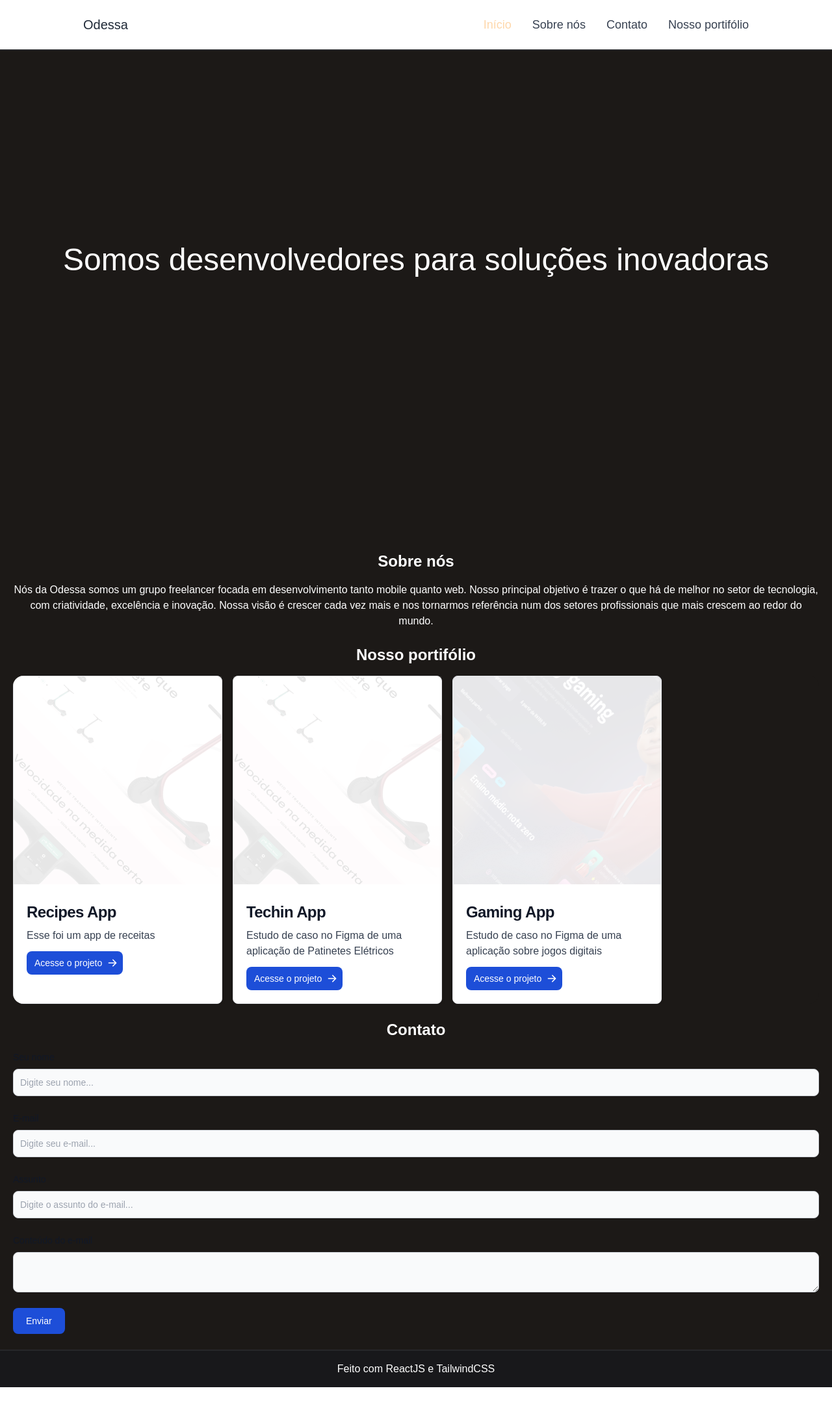
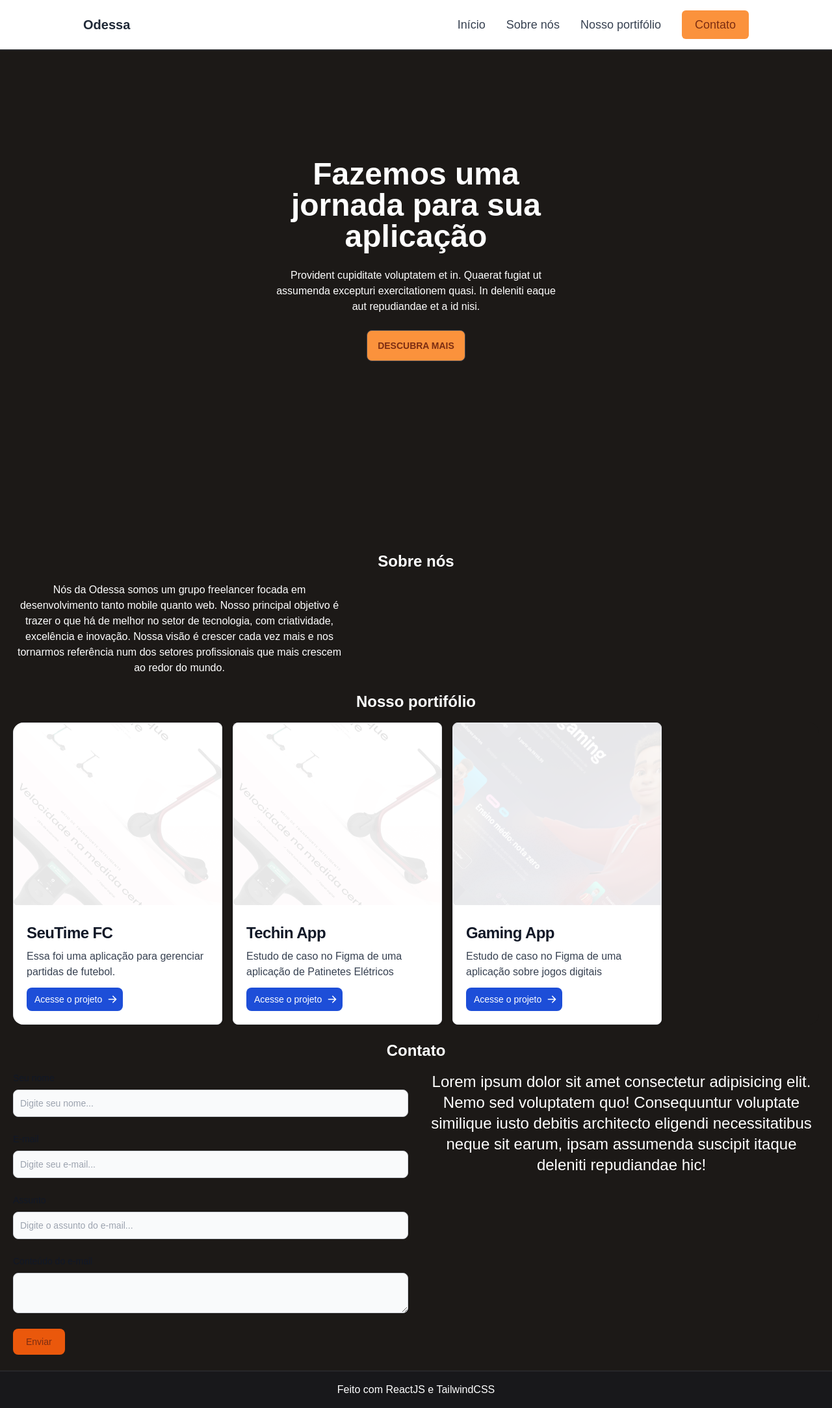
Before and after one commit to p-lacerda/apice-tech, a Next.js app: page / in a window 1280 px wide. Shown: the whole page at 65% size. Before the commit the page ends 2135 px from the top, so only its background shows below. Built offline with nearby package versions, Linux system fonts and the light colour scheme.

Commit message:
implements css

```diff
--- a/components/AboutUs.jsx
+++ b/components/AboutUs.jsx
@@ -5,10 +5,13 @@
   const englishTitle = 'About Us';
 
   return (
-    <div className='text-white text-center'>
-      <h3 className='text-2xl font-bold mb-4'>Sobre nós</h3>
-      <p>Nós da Odessa somos um grupo freelancer focada em desenvolvimento tanto mobile quanto web. Nosso principal objetivo é trazer o que há de melhor no setor de tecnologia, com criatividade, excelência e inovação. Nossa visão é crescer cada vez mais e nos tornarmos referência num dos setores profissionais que mais crescem ao redor do mundo. </p>
-    </div>
+    <div id="about-us" className='text-white'>
+      <h3 className='text-2xl font-bold mb-4 text-center'>Sobre nós</h3>
+      <div className='flex flex-row'>
+
+      </div>
+      <p className='max-w-lg text-center'>Nós da Odessa somos um grupo freelancer focada em desenvolvimento tanto mobile quanto web. Nosso principal objetivo é trazer o que há de melhor no setor de tecnologia, com criatividade, excelência e inovação. Nossa visão é crescer cada vez mais e nos tornarmos referência num dos setores profissionais que mais crescem ao redor do mundo. </p>
+      </div>
   )
 }
 
--- a/components/Card.jsx
+++ b/components/Card.jsx
@@ -3,9 +3,9 @@
 
 function Card({ name, description, img}) {
   return (
-    <div className="flex-col max-w-xs bg-white rounded-lg border border-gray-200 shadow-md dark:bg-gray-800 dark:border-gray-700 carousel-item w-full">
+    <div className="flex-col max-w-xs bg-white rounded-lg border border-gray-200 shadow-md dark:bg-zinc-800 dark:border-gray-700 carousel-item w-full">
   <a href="#">
-    <Image className="rounded-t-lg w-full overflow-hidden scale-150 opacity-10 hover:opacity-30 hover:scale-145 delay-100 ease-in-out hover:scale-[1.7] rotate-45" width={400} height={400} src={ img } alt="" />
+    <Image className="rounded-t-lg w-full overflow-hidden scale-150 opacity-10 hover:opacity-30 hover:scale-145 duration-300 ease-in-out hover:scale-[1.7] rotate-45 2s cubic-bezier(0.4, 0, 0.6, 1)" width={400} height={350} src={ img } alt="" />
   </a>
   <div className="p-5">
     <a href="#">
@@ -18,7 +18,7 @@
     </p>
     <a
       href="#"
-      className="inline-flex items-center py-2 px-3 text-sm font-medium text-center text-white bg-blue-700 rounded-lg hover:bg-blue-800 focus:ring-4 focus:outline-none focus:ring-blue-300 dark:bg-blue-600 dark:hover:bg-blue-700 dark:focus:ring-blue-800"
+      className="inline-flex items-center py-2 px-3 text-sm font-medium text-center text-white bg-blue-700 rounded-lg hover:bg-blue-800 focus:ring-4 focus:outline-none focus:ring-blue-300 dark:bg-transparent dark:border dark:hover:bg-zinc-900 dark:focus:ring-blue-800 duration-300 ease-in-out"
     >
       Acesse o projeto
       <svg
--- a/components/Contact.jsx
+++ b/components/Contact.jsx
@@ -5,9 +5,10 @@
   const englishTitle = 'Contact us';
   const englishName = 'Your name';
   return (
-<div className='text-white max-w-sd'>
-      <form className=''>
-        <h3 className='text-2xl font-bold mb-4 text-center'>Contato</h3>
+<div id="contact" className='text-white'>
+      <h3 className='text-2xl font-bold mb-4 text-center'>Contato</h3>
+      <div className='flex flex-row space-x-6'>
+      <form className='w-1/2'>
         <div className="mb-6">
           <label
             htmlFor="name"
@@ -69,92 +70,19 @@
         </div>
         <button
           type="submit"
-          className="text-white bg-blue-700 hover:bg-blue-800 focus:ring-4 focus:outline-none focus:ring-blue-300 font-medium rounded-lg text-sm w-full sm:w-auto px-5 py-2.5 text-center dark:bg-blue-600 dark:hover:bg-blue-700 dark:focus:ring-blue-800 mb-6"
+          className="text-orange-900 bg-orange-600 hover:bg-blue-800 focus:ring-4 focus:outline-none focus:ring-blue-300 font-medium rounded-lg text-sm w-full sm:w-auto px-5 py-2.5 text-center dark:bg-orange-400 dark:hover:bg-orange-300 dark:focus:ring-blue-800 mb-6"
         >
           Enviar
         </button>
       </form>
-
+      <p className='w-1/2 text-2xl text-center'>Lorem ipsum dolor sit amet consectetur adipisicing elit. Nemo sed voluptatem quo! Consequuntur voluptate similique iusto debitis architecto eligendi necessitatibus neque sit earum, ipsam assumenda suscipit itaque deleniti repudiandae hic!</p>
+      </div>
     </div>
 
 
 
 
   )
-
-  return (
-    <div className='text-white'>
-      <form className=''>
-        <h3 className='text-2xl font-bold mb-4'>Entre em contato</h3>
-        <div className="mb-6">
-          <label
-            htmlFor="name"
-            className="block mb-2 text-sm font-medium text-gray-900 dark:text-gray-300"
-          >
-            Seu nome
-          </label>
-          <input
-            type="text"
-            id="name"
-            className="bg-gray-50 border border-gray-300 text-gray-900 text-sm rounded-lg focus:ring-blue-500 focus:border-blue-500 block w-full p-2.5 dark:bg-gray-700 dark:border-gray-600 dark:placeholder-gray-400 dark:text-white dark:focus:ring-blue-500 dark:focus:border-blue-500"
-            placeholder="Digite seu nome..."
-            required=""
-          />
-        </div>
-        <div className="mb-6">
-          <label
-            htmlFor="email"
-            className="block mb-2 text-sm font-medium text-gray-900 dark:text-gray-300"
-          >
-            Seu e-mail
-          </label>
-          <input
-            type="email"
-            id="email"
-            className="bg-gray-50 border border-gray-300 text-gray-900 text-sm rounded-lg focus:ring-blue-500 focus:border-blue-500 block w-full p-2.5 dark:bg-gray-700 dark:border-gray-600 dark:placeholder-gray-400 dark:text-white dark:focus:ring-blue-500 dark:focus:border-blue-500"
-            placeholder="Digite seu e-mail..."
-            required=""
-          />
-        </div>
-        <div className="mb-6">
-          <label
-            htmlFor="subject"
-            className="block mb-2 text-sm font-medium text-gray-900 dark:text-gray-300"
-          >
-            Assunto
-          </label>
-          <input
-            type="text"
-            id="subject"
-            placeholder="Digite o assunto do e-mail..."
-            className="bg-gray-50 border border-gray-300 text-gray-900 text-sm rounded-lg focus:ring-blue-500 focus:border-blue-500 block w-full p-2.5 dark:bg-gray-700 dark:border-gray-600 dark:placeholder-gray-400 dark:text-white dark:focus:ring-blue-500 dark:focus:border-blue-500"
-            required=""
-          />
-        </div>
-        <div className="mb-6">
-          <label
-            htmlFor="content"
-            className="block mb-2 text-sm font-medium text-gray-900 dark:text-gray-300"
-          >
-            Conteúdo do e-mail
-          </label>
-          <textarea
-            type="text"
-            id="content"
-            className="bg-gray-50 border border-gray-300 text-gray-900 text-sm rounded-lg focus:ring-blue-500 focus:border-blue-500 block w-full p-2.5 dark:bg-gray-700 dark:border-gray-600 dark:placeholder-gray-400 dark:text-white dark:focus:ring-blue-500 dark:focus:border-blue-500"
-            required=""
-          />
-        </div>
-        <button
-          type="submit"
-          className="text-white bg-blue-700 hover:bg-blue-800 focus:ring-4 focus:outline-none focus:ring-blue-300 font-medium rounded-lg text-sm w-full sm:w-auto px-5 py-2.5 text-center dark:bg-blue-600 dark:hover:bg-blue-700 dark:focus:ring-blue-800 mb-6"
-        >
-          Submit
-        </button>
-      </form>
-
-    </div>
-  )
 }
 
 export default Contact
--- a/components/Navbar.jsx
+++ b/components/Navbar.jsx
@@ -1,3 +1,4 @@
+import Image from 'next/image';
 import Link from 'next/link';
 import React, { useState } from 'react'
 
@@ -5,10 +6,10 @@
   const [isMenuActive, setMenuActive] = useState(false);
 
   return (
-    <nav className="px-5 md:px-0 bg-white border-b-2 border-zinc-800 py-6 dark:bg-zinc-900 fixed z-20 w-screen top-0">
+    <nav className="px-5 md:px-0 bg-white border-b-2 border-zinc-800 py-6 dark:bg-[#171717] fixed z-20 w-screen top-0">
       <div className="container flex flex-wrap justify-between items-center mx-auto max-w-screen-sm md:max-w-screen-md lg:max-w-screen-lg xl:max-w-screen-lg">
-        <a href="https://flowbite.com" className="flex items-center">
-          <span className="self-center text-xl font-light whitespace-nowrap dark:text-white">
+        <a href="#" className="flex items-center">
+          <span className="self-center text-xl font-bold whitespace-nowrap dark:text-white">
             Odessa
           </span>
         </a>
@@ -50,9 +51,8 @@
           <ul className="flex flex-col mt-4 md:flex-row md:space-x-8 md:mt-0 md:text-lg md:font-medium">
             <li>
               <Link href="#">
-
                 <a
-                  className="block py-2 pr-4 pl-3 text-white bg-blue-700 rounded md:bg-transparent md:text-orange-200 md:p-0 dark:text-white"
+                  className="block py-2 pr-4 pl-3 text-gray-700 border-b border-gray-100 hover:bg-gray-50 md:hover:bg-transparent md:border-0 md:hover:text-blue-700 md:p-0 dark:text-gray-400 md:dark:hover:text-white dark:hover:bg-gray-700 dark:hover:text-white md:dark:hover:bg-transparent dark:border-gray-700"
                   aria-current="page"
                 >
                   Início
@@ -61,30 +61,29 @@
 
             </li>
             <li>
-              <Link href="/about-us">
+              <Link href="#about-us">
                 <a
                   className="block py-2 pr-4 pl-3 text-gray-700 border-b border-gray-100 hover:bg-gray-50 md:hover:bg-transparent md:border-0 md:hover:text-blue-700 md:p-0 dark:text-gray-400 md:dark:hover:text-white dark:hover:bg-gray-700 dark:hover:text-white md:dark:hover:bg-transparent dark:border-gray-700"
                 >
                   Sobre nós
                 </a>
               </Link>
-
             </li>
             <li>
-              <Link href="/contact">
+              <Link href="#portfolio">
                 <a
                   className="block py-2 pr-4 pl-3 text-gray-700 border-b border-gray-100 hover:bg-gray-50 md:hover:bg-transparent md:border-0 md:hover:text-blue-700 md:p-0 dark:text-gray-400 md:dark:hover:text-white dark:hover:bg-gray-700 dark:hover:text-white md:dark:hover:bg-transparent dark:border-gray-700"
                 >
-                  Contato
+                  Nosso portifólio
                 </a>
               </Link>
             </li>
             <li>
-              <Link href="/portfolio">
+              <Link href="#contact">
                 <a
-                  className="block py-2 pr-4 pl-3 text-gray-700 border-b border-gray-100 hover:bg-gray-50 md:hover:bg-transparent md:border-0 md:hover:text-blue-700 md:p-0 dark:text-gray-400 md:dark:hover:text-white dark:hover:bg-gray-700 dark:hover:text-white md:dark:hover:bg-transparent dark:border-gray-700"
+                  className="px-5 py-3 rounded-md bg-orange-400 text-orange-900"
                 >
-                  Nosso portifólio
+                  Contato
                 </a>
               </Link>
             </li>
--- a/components/Projects.jsx
+++ b/components/Projects.jsx
@@ -6,8 +6,8 @@
 function Projects() {
   const [projects, setProjects] = useState([
     {
-      name: 'Recipes App',
-      description: 'Esse foi um app de receitas',
+      name: 'SeuTime FC',
+      description: 'Essa foi uma aplicação para gerenciar partidas de futebol.',
       src: '/TechinApp.png',
       page: 1,
     },
@@ -24,7 +24,7 @@
   ]);
   return (
     <div className='text-white'>
-      <h3 className='text-2xl font-bold mb-4 text-center'>Nosso portifólio</h3>
+      <h3 id="portfolio" className='text-2xl font-bold mb-4 text-center'>Nosso portifólio</h3>
       <div className="carousel carousel-left sm:max-w-2xl md:max-w-none px-8 md:px-0 py-4 md:py-0 space-x-4 bg-stone-900 rounded-box">
       { projects.map((project, i) => (
         <Card
--- a/components/TopContent.jsx
+++ b/components/TopContent.jsx
@@ -6,8 +6,22 @@
   return (
     <div className='text-white'>
       <div className='flex items-center text-center justify-center mb-12 h-screen'>
-        <h3 className='text-5xl font-[200]'>Somos desenvolvedores para soluções inovadoras</h3>
+
+        {/* <h3 className='text-5xl font-[200]'>Somos desenvolvedores para soluções inovadoras</h3> */}
+        <div className="hero-content text-center">
+    <div className="max-w-md">
+      <h1 className="text-5xl font-bold">Fazemos uma jornada para sua aplicação</h1>
+      <p className="py-6">
+        Provident cupiditate voluptatem et in. Quaerat fugiat ut assumenda
+        excepturi exercitationem quasi. In deleniti eaque aut repudiandae et a
+        id nisi.
+      </p>
+      <button className="btn bg-orange-400 text-orange-900 hover:bg-orange-300">Descubra mais</button>
+    </div>
+  </div>
       </div>
+
+
     </div>
   )
 }
--- a/pages/index.js
+++ b/pages/index.js
@@ -18,7 +18,7 @@
       </Head>
 
       <Navbar />
-      <main className='h-100 bg-stone-900 max-w-screen-sm md:max-w-screen-md lg:max-w-screen-lg xl:max-w-screen-xl m-auto'>
+      <main className='h-100 bg-stone-900 max-w-screen-sm md:max-w-screen-md lg:max-w-screen-lg xl:max-w-screen-xl 2xl:max-w-screen-2xl m-auto'>
         <div className='px-5 space-y-6'>
           <TopContent />
           <AboutUs />
```
Also changed, not shown: public/Logo.svg (added).
